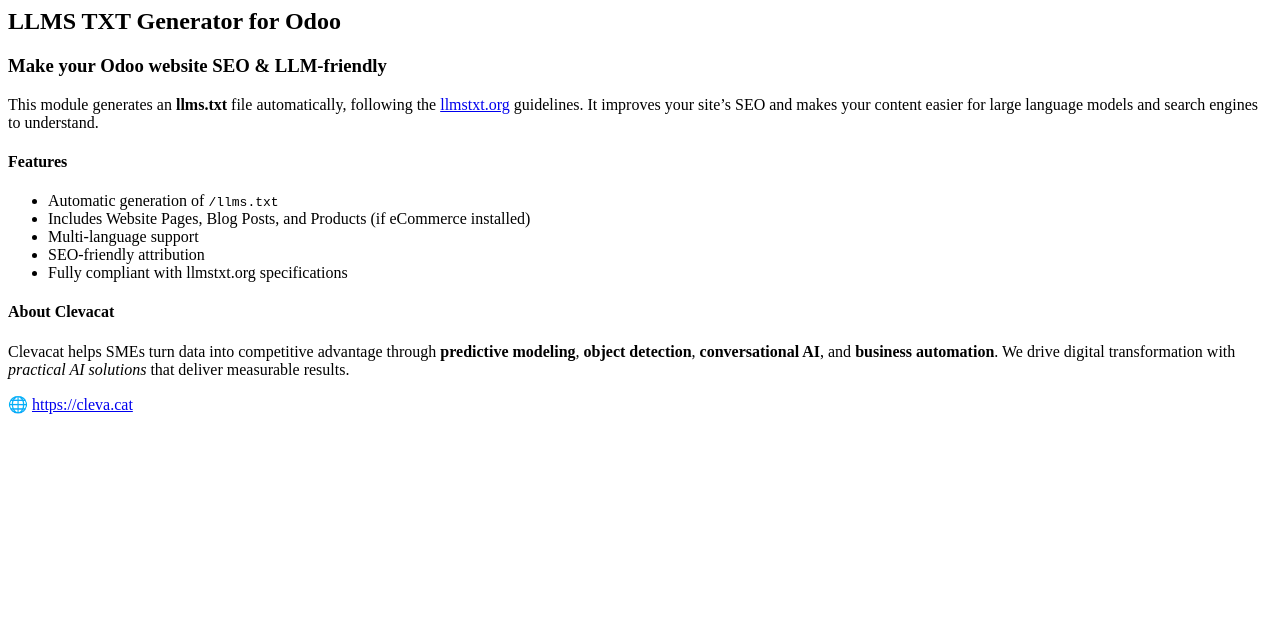
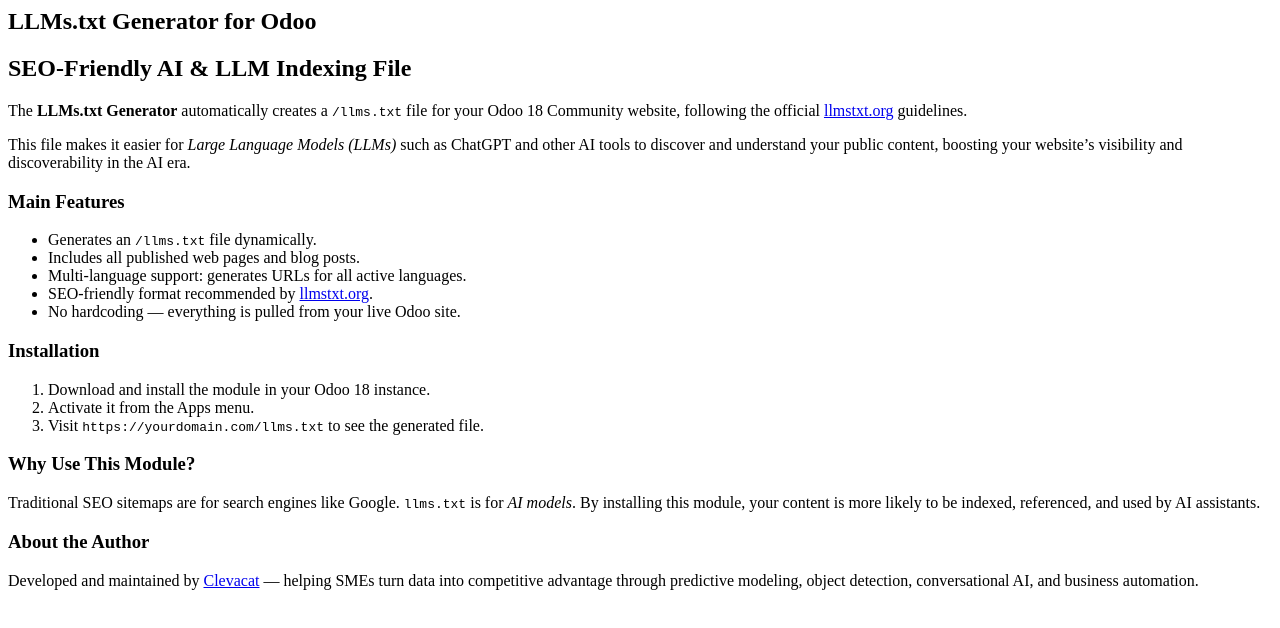
Before and after one commit to jamesbcn/llms-txt-generator, a plain HTML site: page llms_txt_generator/static/description/index.html in a window 1280 px wide. Drawn offline with Linux system fonts and the light colour scheme.

Commit message:
improved index file

```diff
--- a/llms_txt_generator/static/description/index.html
+++ b/llms_txt_generator/static/description/index.html
@@ -1,32 +1,57 @@
-<section class="oe_container">
-  <div class="oe_row">
-    <h2 class="oe_slogan">LLMS TXT Generator for Odoo</h2>
-    <h3 class="oe_slogan">Make your Odoo website SEO & LLM-friendly</h3>
-    <p>
-      This module generates an <strong>llms.txt</strong> file automatically,
-      following the <a href="https://llmstxt.org/" target="_blank">llmstxt.org</a> guidelines.
-      It improves your site’s SEO and makes your content easier for large language models
-      and search engines to understand.
-    </p>
+<section class="s_title">
+  <h1>LLMs.txt Generator for Odoo</h1>
+  <h2>SEO-Friendly AI & LLM Indexing File</h2>
+</section>
 
-    <h4>Features</h4>
-    <ul>
-      <li>Automatic generation of <code>/llms.txt</code></li>
-      <li>Includes Website Pages, Blog Posts, and Products (if eCommerce installed)</li>
-      <li>Multi-language support</li>
-      <li>SEO-friendly attribution</li>
-      <li>Fully compliant with llmstxt.org specifications</li>
-    </ul>
+<section class="s_text">
+  <p>
+    The <strong>LLMs.txt Generator</strong> automatically creates a
+    <code>/llms.txt</code> file for your Odoo 18 Community website,
+    following the official <a href="https://llmstxt.org" target="_blank">llmstxt.org</a> guidelines.
+  </p>
+  <p>
+    This file makes it easier for <em>Large Language Models (LLMs)</em> such as
+    ChatGPT and other AI tools to discover and understand your public content,
+    boosting your website’s visibility and discoverability in the AI era.
+  </p>
+</section>
 
-    <h4>About Clevacat</h4>
-    <p>
-      Clevacat helps SMEs turn data into competitive advantage through
-      <strong>predictive modeling</strong>, <strong>object detection</strong>,
-      <strong>conversational AI</strong>, and <strong>business automation</strong>.
-      We drive digital transformation with <em>practical AI solutions</em> that deliver measurable results.
-    </p>
-    <p>
-      🌐 <a href="https://cleva.cat" target="_blank">https://cleva.cat</a>
-    </p>
-  </div>
+<section class="s_features">
+  <h3>Main Features</h3>
+  <ul>
+    <li>Generates an <code>/llms.txt</code> file dynamically.</li>
+    <li>Includes all published web pages and blog posts.</li>
+    <li>Multi-language support: generates URLs for all active languages.</li>
+    <li>SEO-friendly format recommended by <a href="https://llmstxt.org" target="_blank">llmstxt.org</a>.</li>
+    <li>No hardcoding — everything is pulled from your live Odoo site.</li>
+  </ul>
 </section>
+
+<section class="s_installation">
+  <h3>Installation</h3>
+  <ol>
+    <li>Download and install the module in your Odoo 18 instance.</li>
+    <li>Activate it from the Apps menu.</li>
+    <li>Visit <code>https://yourdomain.com/llms.txt</code> to see the generated file.</li>
+  </ol>
+</section>
+
+<section class="s_benefits">
+  <h3>Why Use This Module?</h3>
+  <p>
+    Traditional SEO sitemaps are for search engines like Google.
+    <code>llms.txt</code> is for <em>AI models</em>.
+    By installing this module, your content is more likely to be indexed,
+    referenced, and used by AI assistants.
+  </p>
+</section>
+
+<section class="s_author">
+  <h3>About the Author</h3>
+  <p>
+    Developed and maintained by
+    <a href="https://cleva.cat" target="_blank">Clevacat</a> —
+    helping SMEs turn data into competitive advantage through predictive modeling,
+    object detection, conversational AI, and business automation.
+  </p>
+</section>
```
